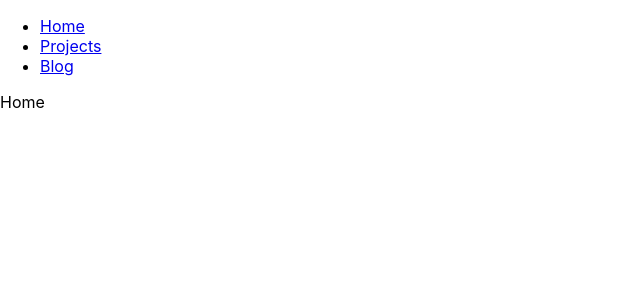
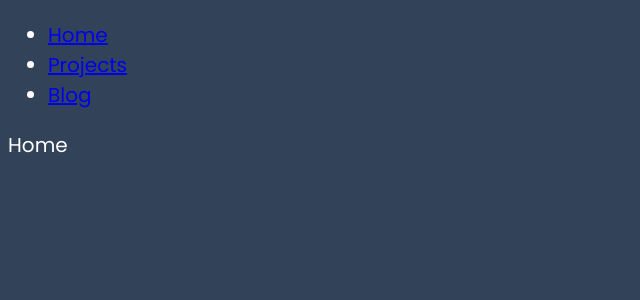
Before and after one commit to nguyen-william93/main_portfolio, a React (Create React App) app in the folder my-app/: page / in a window 1280 px wide. Shown: the top 300 px of the page, without its empty margins (0-640 px from the left). Built offline with nearby package versions, Linux system fonts and the light colour scheme.

Commit message:
added css

```diff
--- a/my-app/src/index.css
+++ b/my-app/src/index.css
@@ -1,13 +1,68 @@
-body {
-  margin: 0;
-  font-family: -apple-system, BlinkMacSystemFont, 'Segoe UI', 'Roboto', 'Oxygen',
-    'Ubuntu', 'Cantarell', 'Fira Sans', 'Droid Sans', 'Helvetica Neue',
-    sans-serif;
-  -webkit-font-smoothing: antialiased;
-  -moz-osx-font-smoothing: grayscale;
+
+
+@import url("https://fonts.googleapis.com/css?family=Poppins|Source+Code+Pro&display=swap");
+
+html {
+  background-color: #324359 !important;
+  color: #fff !important;
+  /* font-size: 2em; */
+  font-family: "Poppins", sans-serif !important;
 }
 
-code {
-  font-family: source-code-pro, Menlo, Monaco, Consolas, 'Courier New',
-    monospace;
+body {
+  background-color: #324359 !important;
+  color: #fff !important;
+  font-size: 20px !important;
+  font-family: "Poppins", sans-serif !important;
 }
+
+.code {
+  font-family: "Source Code Pro", monospace;
+}
+
+.info {
+  line-height: 1.4;
+  width: 85%;
+}
+
+.social {
+  display: flex;
+  justify-content: center;
+  align-items: center;
+  color: white !important;
+}
+
+.icon {
+  height: 30px;
+  transition: 0.1s ease-in;
+  color: #fff;
+}
+
+.icon:hover {
+  transform: scale(1.5);
+  color: rgb(6, 199, 6);
+}
+
+.card {
+  box-shadow: 0px 4px 4px rgba(0, 0, 0, 0.25);
+  transition: 0.1s ease-in;
+  background-color: #4c5764 !important;
+}
+
+.card p {
+  font-size: 0.7em;
+}
+
+.card a {
+  font-size: 0.7em;
+  color: white;
+}
+
+.card a:hover {
+  opacity: 0.5;
+  color: aquamarine;
+}
+
+.card:hover {
+  transform: scale(1.05);
+}
```
